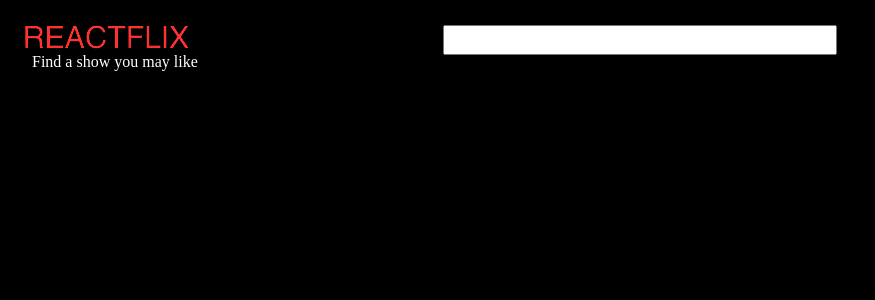
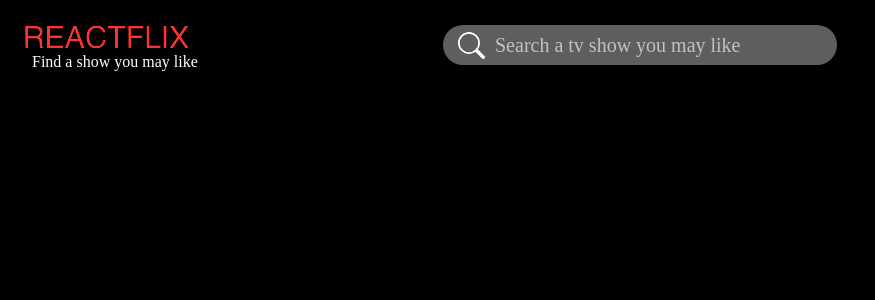
Before and after one commit to hanan3889/react-tv-show-adviser, a React (Create React App) app: page / in a window 1280 px wide. Shown: the top 300 px of the page, without its empty margins (0-875 px from the left). Built offline with nearby package versions, Linux system fonts and the light colour scheme; no server answers; a web font is replaced by a local one.

Commit message:
style SearchBar

```diff
--- a/src/App.jsx
+++ b/src/App.jsx
@@ -8,6 +8,7 @@ import { BACKDROP_BASE_URL } from "./config";
 import logo from "./assets/images/logo.png";
 import { TVShowListItem } from "./components/TVShowListItem/TVShowListItem";
 import { TVShowList } from "./components/TVShowList/TVShowList";
+import { SearchBar } from "./components/SearchBar/SearchBar";
 
 export function App() {
     const [currentTVShow, setcurrentTVShow] = useState();
@@ -61,7 +62,7 @@ export function App() {
                         />
                     </div>
                     <div className="col-md-12 col-lg-4">
-                        <input style={{ width: "100%" }} type="text" />
+                        <SearchBar />
                     </div>
                 </div>
             </div>
--- /dev/null
+++ b/src/components/SearchBar/SearchBar.jsx
@@ -0,0 +1,15 @@
+import s from "./style.module.css";
+import { Search as SearchIcon } from "react-bootstrap-icons";
+
+export function SearchBar(props) {
+    return (
+        <>
+            <SearchIcon size={27} className={s.icon} />
+            <input
+                type="text"
+                className={s.input}
+                placeholder="Search a tv show you may like"
+            />
+        </>
+    );
+}
--- /dev/null
+++ b/src/components/SearchBar/style.module.css
@@ -0,0 +1,26 @@
+.icon {
+    position: absolute;
+    margin-top: 7px;
+    margin-left: 15px;
+}
+
+.input {
+    border-radius: 30px;
+    background-color: #d9d9d96e;
+    height: 30px;
+    font-weight: 100;
+    font-size: 20px;
+    width: 100%;
+    border-color: transparent;
+    padding: 18px 18px 18px 50px;
+    color: white;
+}
+
+.input::placeholder {
+    color: rgba(194, 194, 194);
+}
+
+.input:focus {
+    outline-width: 0px;
+    border: solid 1px white;
+}
```
